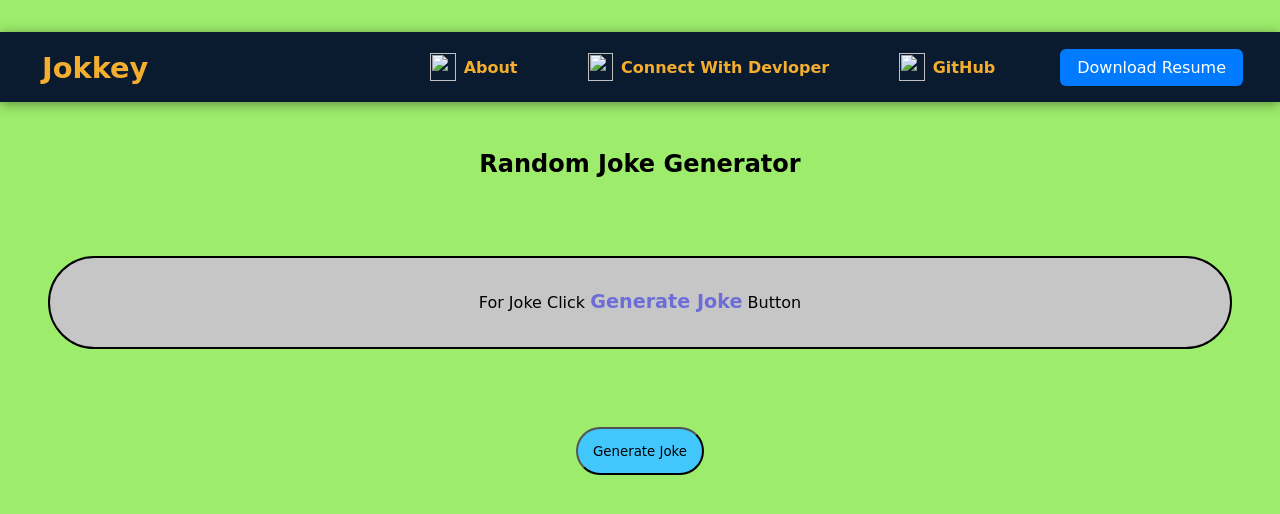
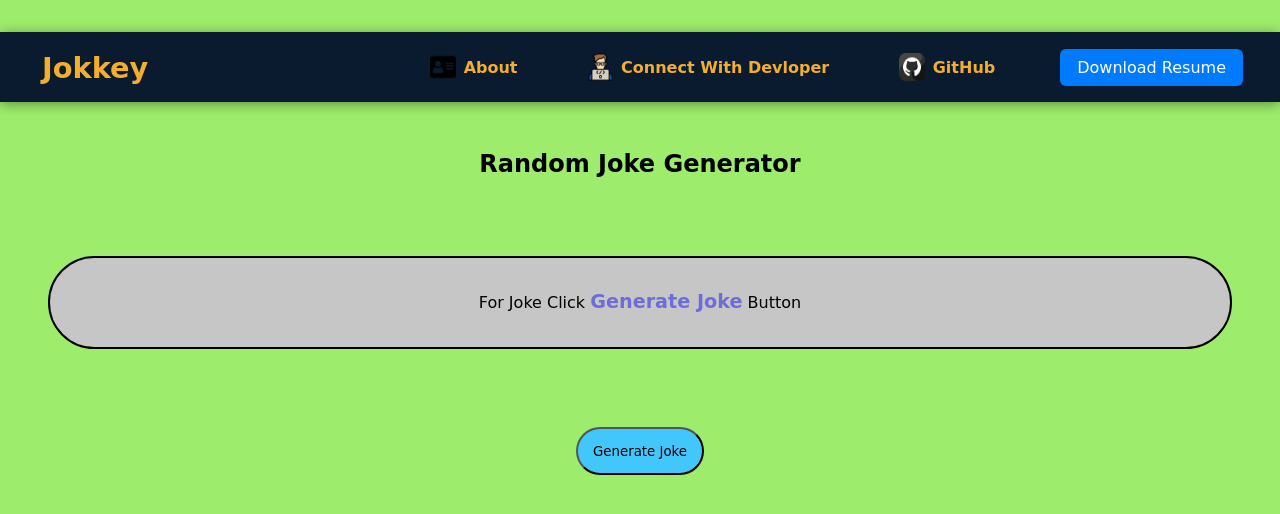
Before and after one commit to MubeenAhmad1123/Random-Joke-Genrator, a plain HTML site: page index.html in a window 1280 px wide. Drawn offline with Linux system fonts and the light colour scheme; the site is published under a folder, as on GitHub Pages, so addresses that start at the root find nothing.

Commit message:
change image path

```diff
--- a/index.html
+++ b/index.html
@@ -4,7 +4,7 @@
     <meta charset="UTF-8" />
     <meta name="viewport" content="width=device-width, initial-scale=1.0" />
     <title>Random Joke Generator</title>
-    <link rel="icon" href="/Images/fun.png" type="image/png">
+    <link rel="icon" href="Images/fun.png" type="image/png">
 
 
     <link rel="stylesheet" href="style.css" />
@@ -16,18 +16,18 @@
         <ul id="nav-container">
           <li>
             <a href="About.html" class="link "
-              ><img class="dev-icon" src="/Images/paste.png" alt="" />About</a
+              ><img class="dev-icon" src="Images/paste.png" alt="" />About</a
             >
           </li>
           <li>
             <a href="https://wa.me/+923218492868" class="link"
-              ><img class="dev-icon" src="/Images/devloper.png" alt="" />Connect
+              ><img class="dev-icon" src="Images/devloper.png" alt="" />Connect
               With Devloper</a
             >
           </li>
           <li>
             <a href="https://github.com/MubeenAhmad1123" class="link"
-              ><img src="/Images/Github.png" alt="" class="dev-icon" />
+              ><img src="Images/Github.png" alt="" class="dev-icon" />
               GitHub</a
             >
           </li>
```
